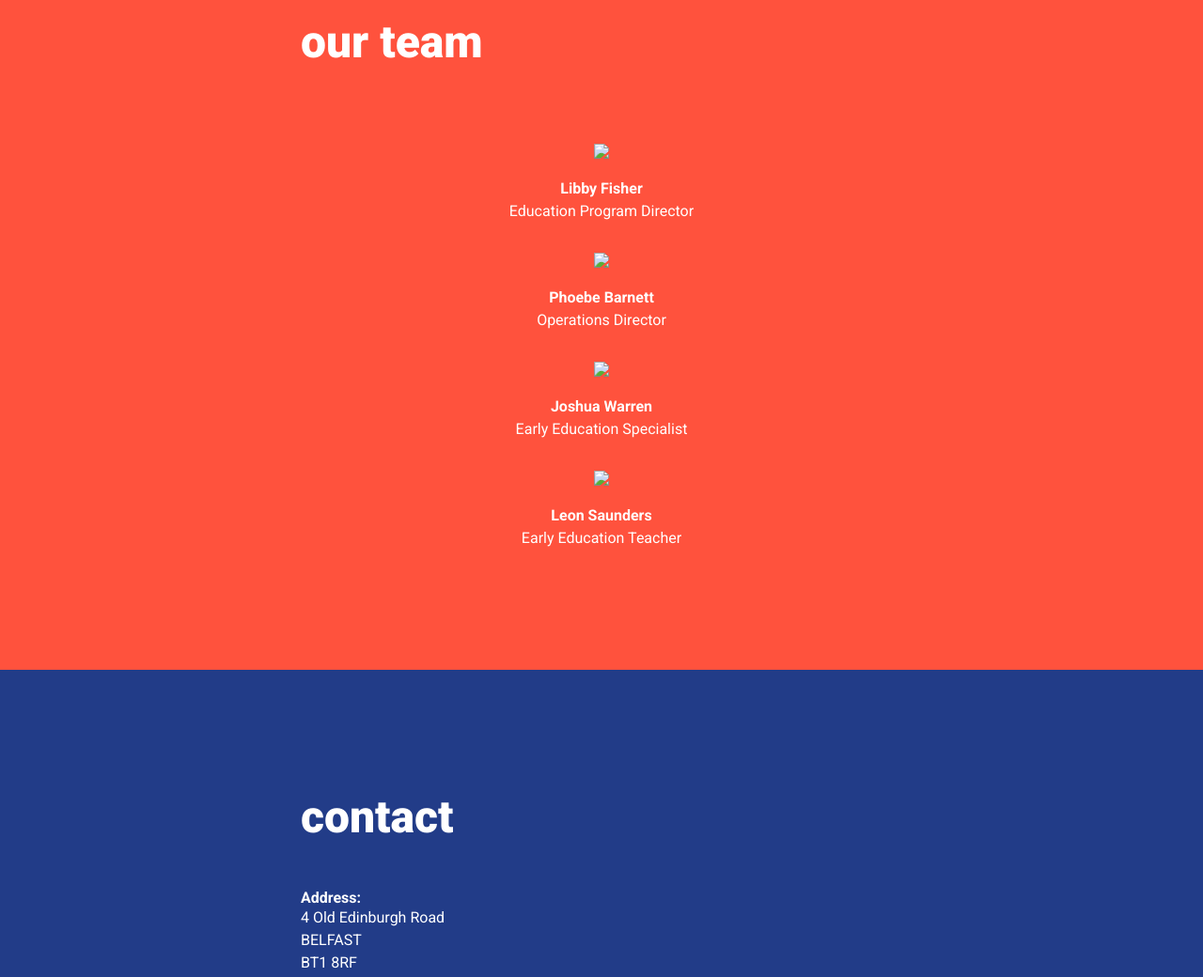
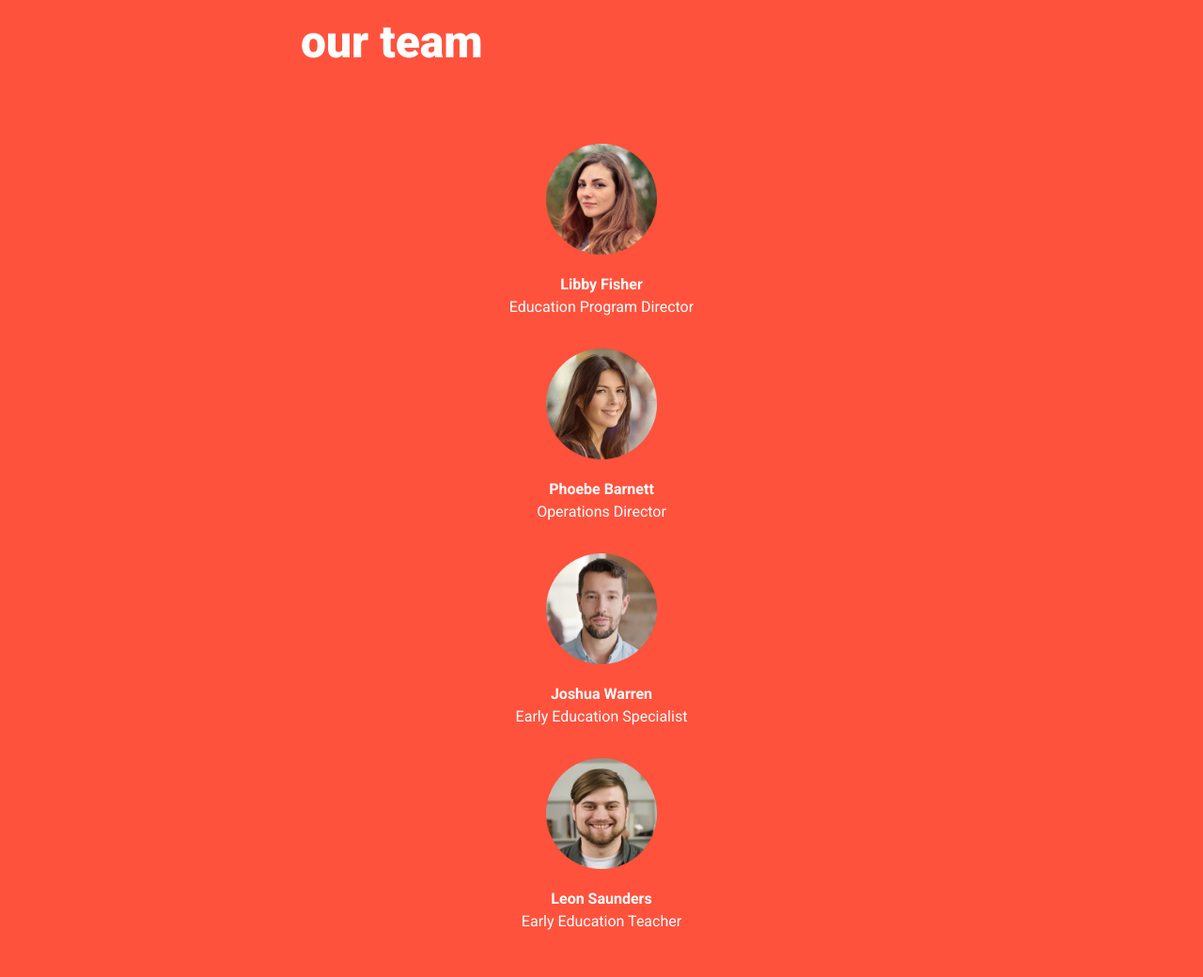
Before and after one commit to laszlovladi/kindergarten, a plain HTML site: page index.html in a window 1280 px wide. Shown: the part 1500-2540 px from the top of the page at 94% size. Drawn offline with Linux system fonts and the light colour scheme; the site is published under a folder, as on GitHub Pages, so addresses that start at the root find nothing.

Commit message:
fixed images I guess

```diff
--- a/index.css
+++ b/index.css
@@ -29,7 +29,7 @@ a:hover {
 }
 
 #titlebox {
-    background-image: url('/img/banner.jpg');
+    background-image: url('img/banner.jpg');
     width: 100vw;
     background-size: cover;
     padding: 2em 2em 2em 2em;
--- a/index.html
+++ b/index.html
@@ -37,21 +37,21 @@
 <h1>our team</h1>
 
 <div id="teachers">
-    <img src="/img/libby.jpg" width="150px">
+    <img src="img/libby.jpg" width="150px">
     <div>Libby Fisher</div>
     <p>Education Program Director</p>
 
-    <img src="/img/phoebe.jpg" width="150px">
+    <img src="img/phoebe.jpg" width="150px">
 
     <div>Phoebe Barnett</div>
     <p>Operations Director</p>
 
-    <img src="/img/joshua.jpg" width="150px">
+    <img src="img/joshua.jpg" width="150px">
 
     <div>Joshua Warren</div>
     <p>Early Education Specialist</p>
 
-    <img src="/img/leon.jpg" width="150px">
+    <img src="img/leon.jpg" width="150px">
 
     <div>Leon Saunders</div>
     <p>Early Education Teacher</p>
```
